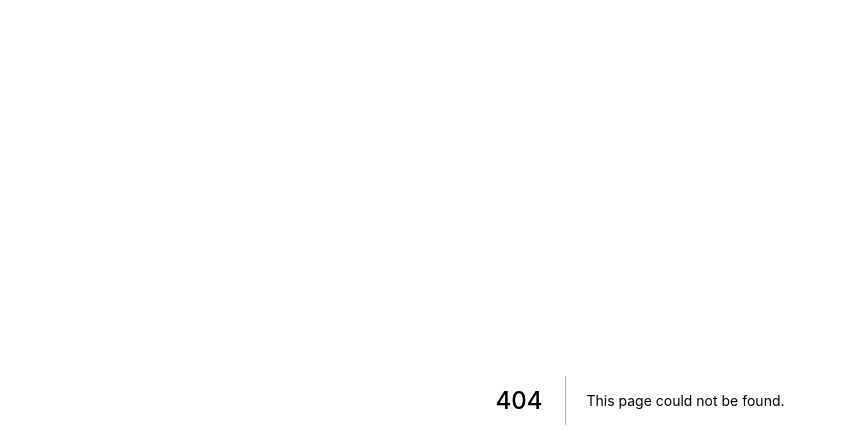
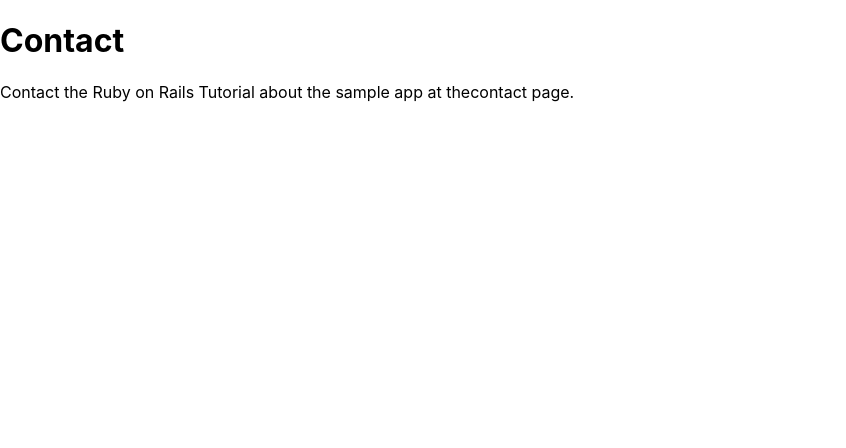
Before and after one commit to yoshik159753/devops-training, a Next.js app in the folder frontend/app/: page /contact in a window 1280 px wide. Before the commit this address had no page. Shown: the top 448 px of the page, without its empty margins (0-846 px from the left). Built offline with nearby package versions, Linux system fonts and the light colour scheme.

Commit message:
演習 contact ページの追加

```diff
--- /dev/null
+++ b/frontend/app/pages/contact.js
@@ -0,0 +1,19 @@
+import MyHead from "../components/myhead";
+
+const Contact = () => {
+  return (
+    <div>
+      <MyHead title="Contact" />
+
+      <main>
+        <h1>Contact</h1>
+        <p>
+          Contact the Ruby on Rails Tutorial about the sample app at the
+          <a href="https://railstutorial.jp/contact">contact page</a>.
+        </p>
+      </main>
+    </div>
+  );
+};
+
+export default Contact;
```
